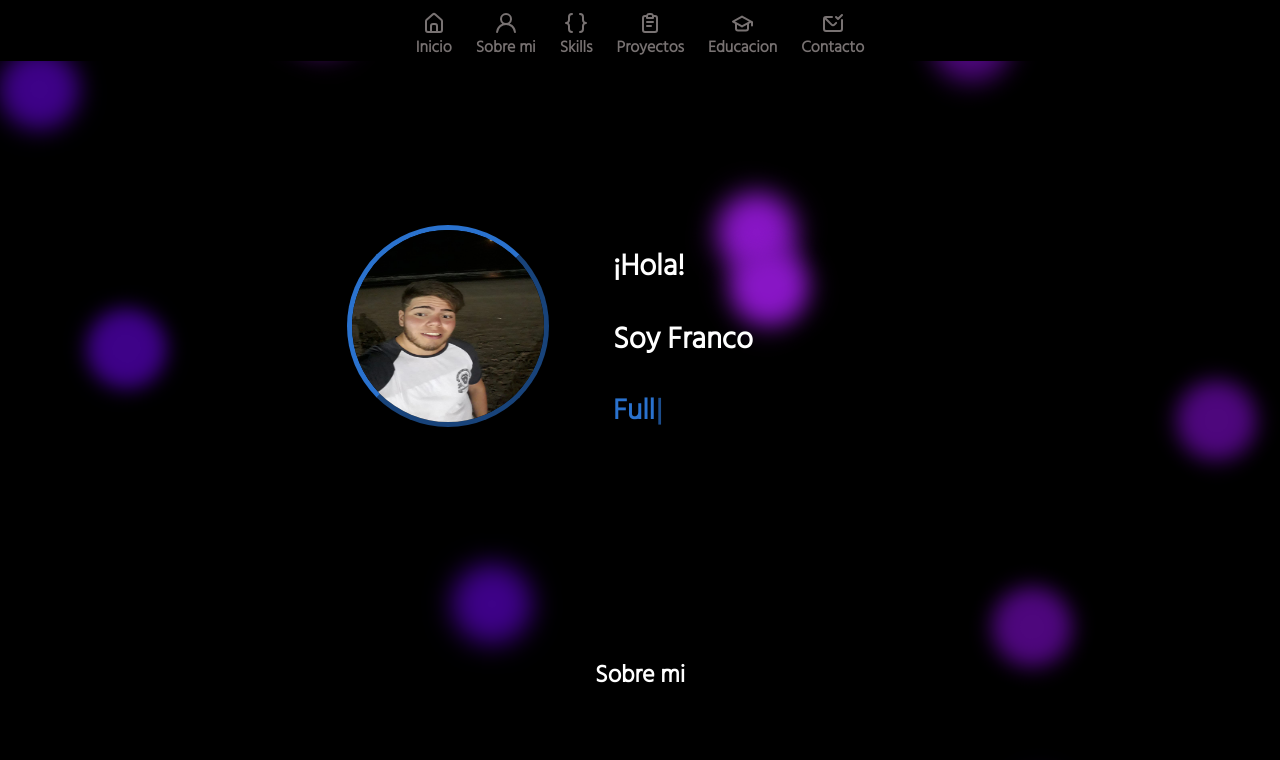
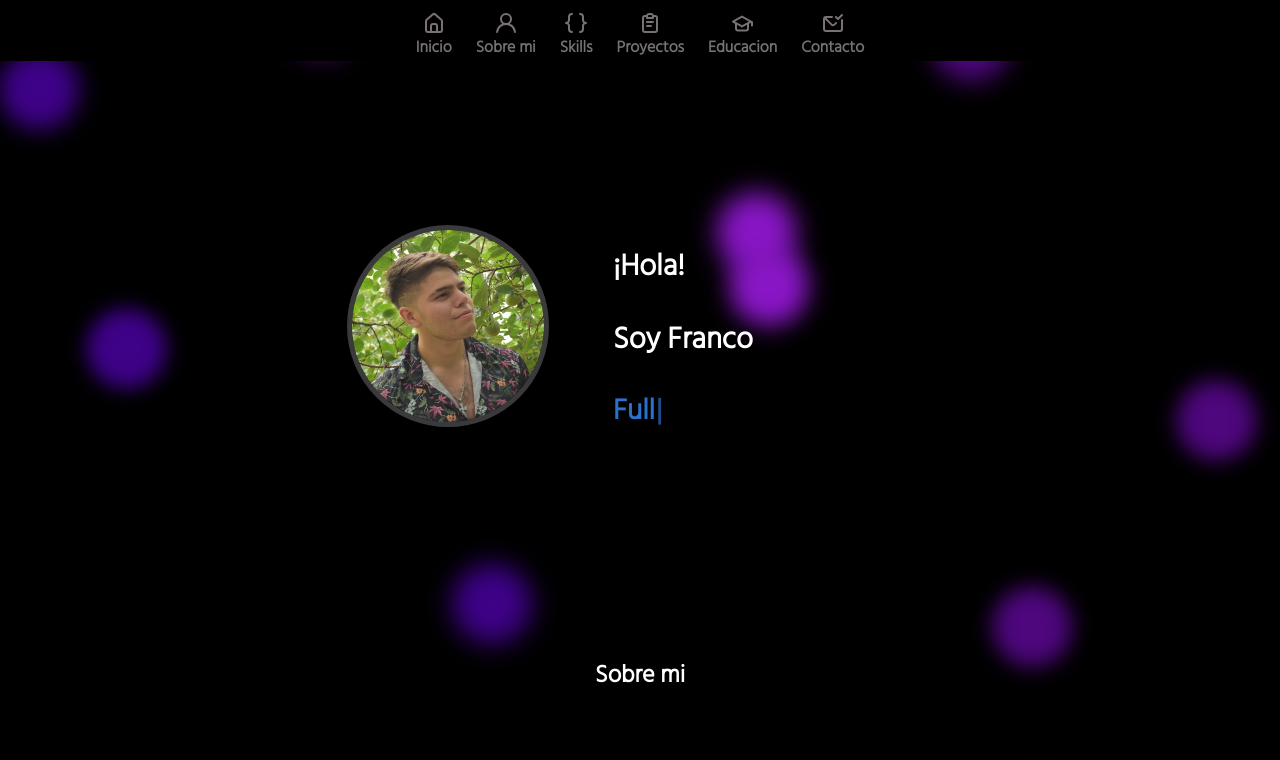
Before and after one commit to Franco-Aguero/Portafolio, a React (Create React App) app: page / in a window 1280 px wide. Shown: the top 760 px of the page. Built offline with nearby package versions, Linux system fonts and the light colour scheme.

Commit message:
(client): img Profile

```diff
--- a/src/Components/Start.jsx
+++ b/src/Components/Start.jsx
@@ -1,5 +1,5 @@
 import React from 'react';
-import Profile from './Images/profile.jpg';
+import Profile from './Images/profile.jpeg';
 import Typewriter from 'typewriter-effect';
 import s from './Start.module.css';
 
--- a/src/Components/Start.module.css
+++ b/src/Components/Start.module.css
@@ -18,7 +18,7 @@
 #ImgProfile{
     width: 12rem;
     height: 12rem;
-    border: 5px outset var(--color-3);
+    border: 5px solid #86888b6e;
     border-radius: 999px;
 }
 
```
Also changed, not shown: src/Components/Images/profile.jpeg (added), src/Components/Images/profile.jpg (deleted).
